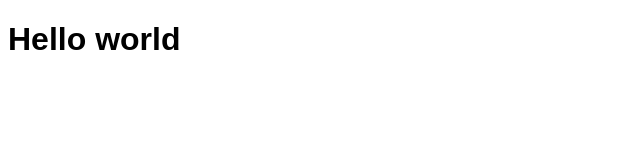
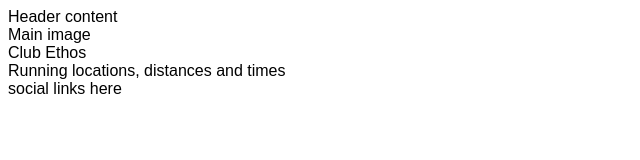
Before and after one commit to rl33-glitch/love-running2, a plain HTML site: page assets/index.html in a window 1280 px wide. Shown: the whole page, without its empty margins (0-640 px from the left). Drawn offline with Linux system fonts and the light colour scheme.

Commit message:
add core content

```diff
--- a/assets/index.html
+++ b/assets/index.html
@@ -11,6 +11,17 @@
 
 </head>
 <body>
-    <h1>Hello world</h1>
+    <header>Header content</header>
+    <section>
+    Main image
+    </section>
+    <section>
+        Club Ethos
+    </section>
+    <section>
+        Running locations, distances and times
+    </section>
+
+    <footer>social links here</footer>
 </body>
 </html>
```
